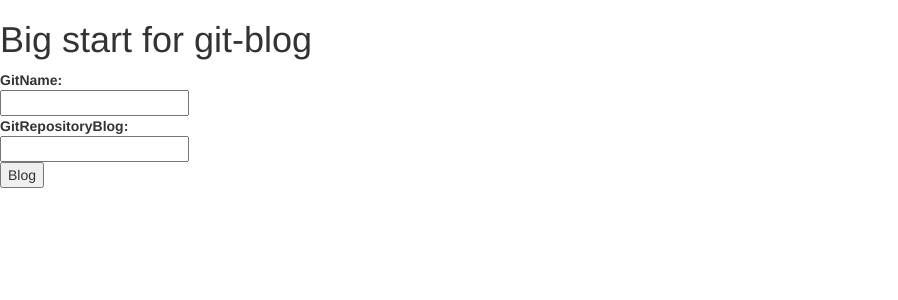
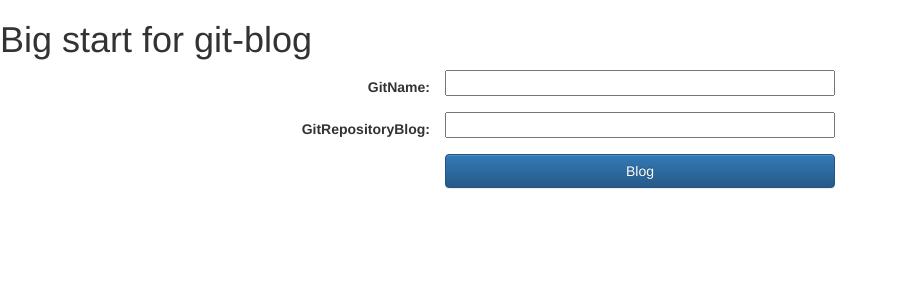
Before and after one commit to rrLero/git-blog, a Flask app: page / in a window 1280 px wide. Shown: the top 300 px of the page, without its empty margins (0-898 px from the left). Run offline with Flask 2, Linux system fonts and the light colour scheme; some libraries are stand-ins or nearby versions.

Commit message:
made form

```diff
--- a/templates/base.html
+++ b/templates/base.html
@@ -19,15 +19,25 @@
 
 <h1> Big start for git-blog </h1>
 {% if not session.logged_in %}
-  <form action="{{ url_for('blog') }}" method="post">
-    <dl>
-      <dt>GitName:
-      <dd><input type=text name=git_name>
-      <dt>GitRepositoryBlog:
-      <dd><input type=text name=git_repository_blog>
-      <dd><input type=submit value=Blog>
-    </dl>
-  </form>
+  <form action="{{ url_for('blog') }}" method="post" class="form-horizontal">
+    <div class="container">
+
+      <div class="form-group">
+        <label for="git_name" class="col-sm-4 control-label">GitName:</label>
+        <input type="text" id="git_name" class="col-sm-4" name="git_name">
+      </div>
+
+      <div class="form-group">
+        <label for="git_repository" class="col-sm-4 control-label">GitRepositoryBlog:</label>
+        <input type="text" id="git_repository" class="col-sm-4" name="git_repository_blog">
+      </div>
+
+      <div class="form-group">
+        <div class="col-sm-4 control-label"></div>
+        <input type="submit" class="btn btn-primary col-sm-4" value="Blog" >
+      </div>
+
+    </div>
 {% else %}
     <a href="{{ url_for('logout') }}">logout</a>
 {% endif %}
```
